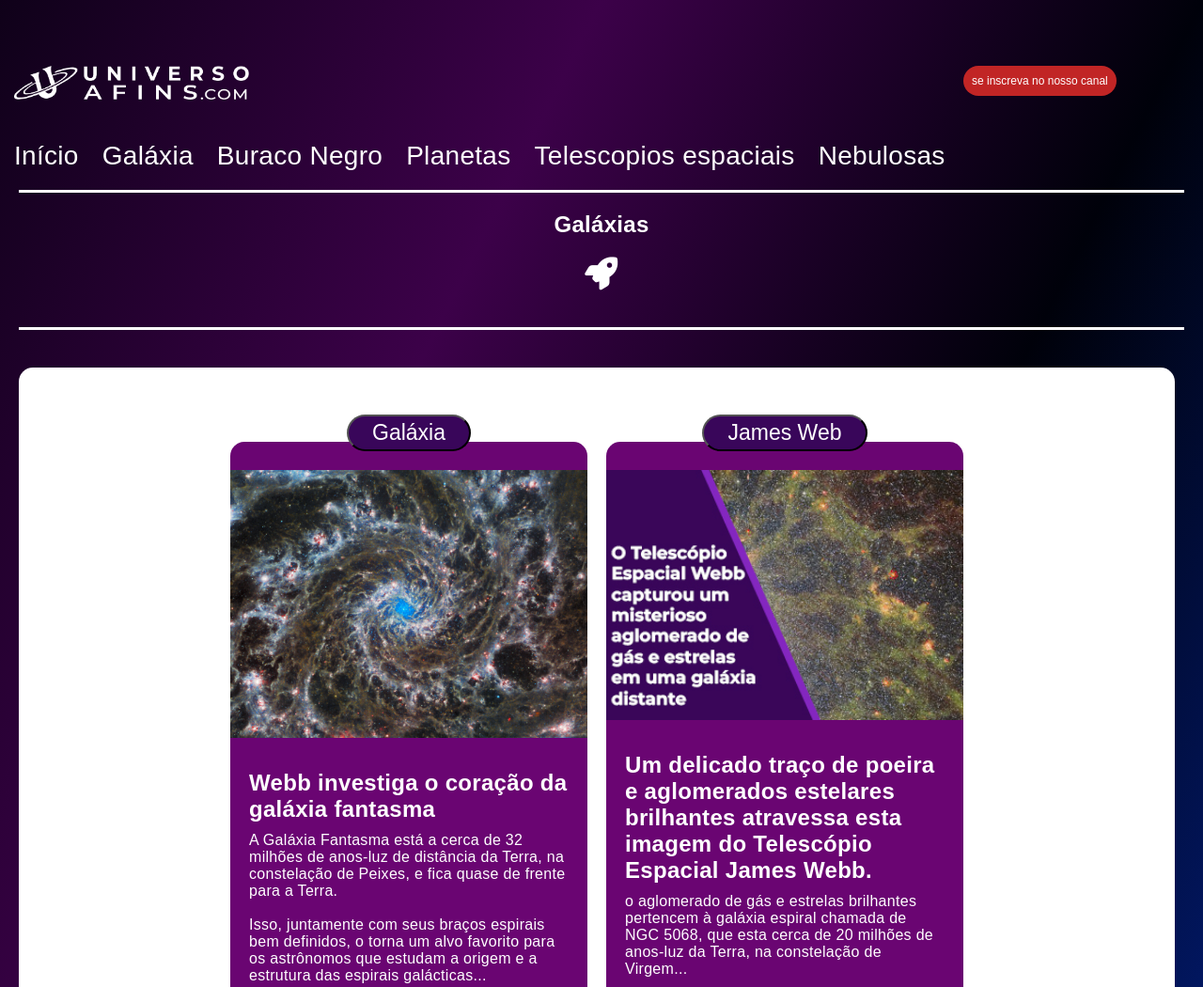
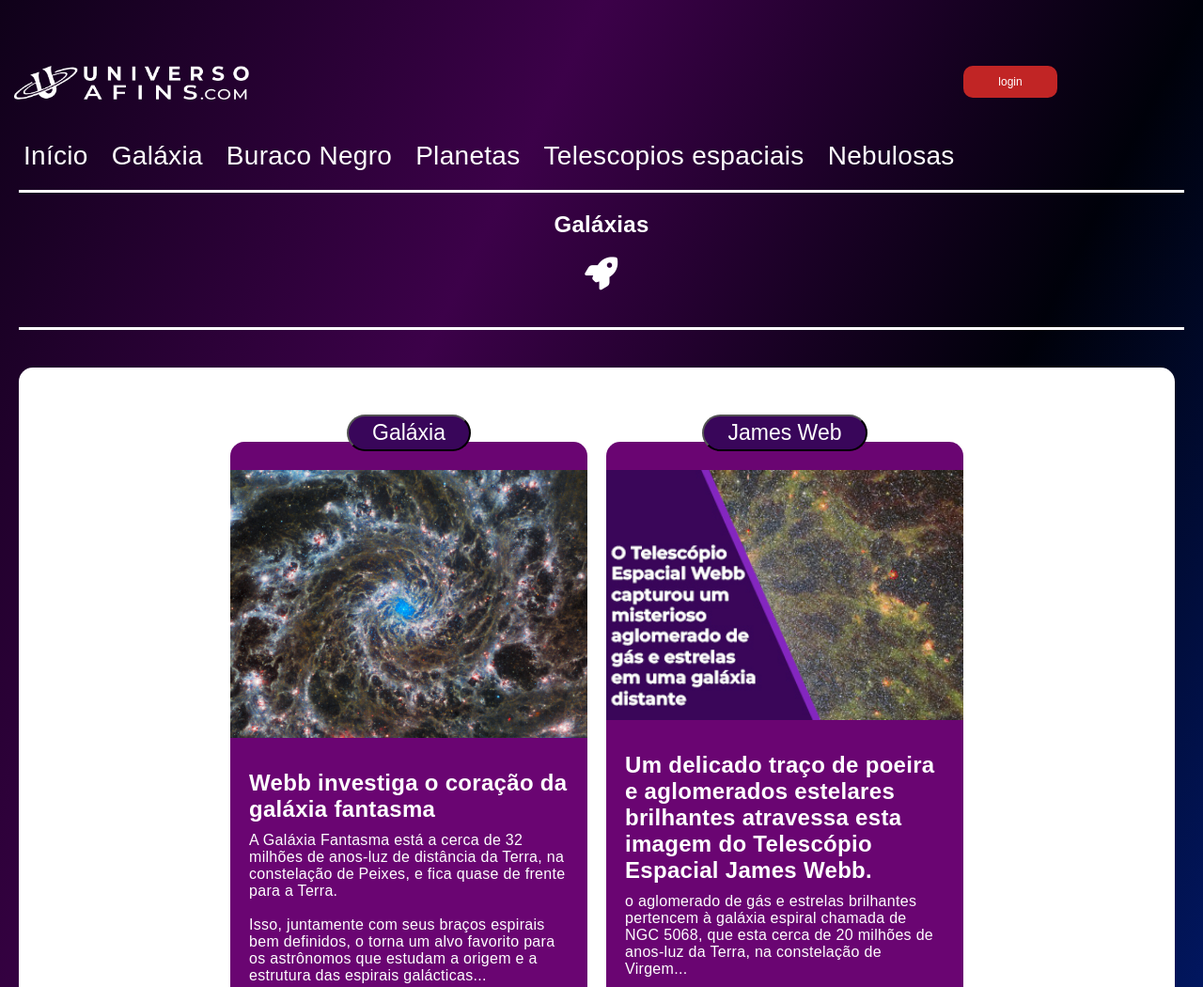
Before and after one commit to AlejandroFadim/UniversoAfins, a website: page public/pag_galaxia.html in a window 1280 px wide. Shown: the top 1050 px of the page at 94% size. Drawn offline with Linux system fonts and the light colour scheme; a web font is replaced by a local one.

Commit message:
correção css

```diff
--- a/public/css/style.css
+++ b/public/css/style.css
@@ -37,7 +37,6 @@
 header{
     display: flex;
     justify-content: space-between;
-    /* max-width: 77.5rem; */
     padding: 1.25rem 0;
     margin: 0rem 0.3125rem 1.25rem 0.9375rem;
 }
@@ -63,7 +62,7 @@
 .nav-bar{
     display: flex;
     justify-content: space-between;
-
+    margin-left: 10px;
 }
 
 .nav-list{
@@ -123,10 +122,10 @@
 
 .login-button button {
     border: none;
-    background-color: rgb(193, 37, 37);
-    padding: 0.5625rem;
-    margin-right: 0.9375rem;
-    border-radius: 26.5008px;
+    background-color: #c12525;
+    padding: 0.625rem;
+    width: 6.25rem;
+    border-radius: 0.625rem;
     color: #ffff;
     font-size: 0.75rem;
     cursor: pointer;
@@ -153,11 +152,12 @@
     align-items: center;
     flex-wrap: wrap;
     width: 100%;
-    height: max-content;
+    height: auto;
 }
 .frame{
+    max-width: 666.364px;
     width: 60%;
-    height: max-content;
+    height: auto;
 }
 iframe{
     width: 100%;
--- a/public/pag_galaxia.html
+++ b/public/pag_galaxia.html
@@ -20,7 +20,7 @@
 
             <div class="redes">
                 <div class="login-button logo" id="logo">
-                    <button><a href=""></a>se inscreva no nosso canal</button>
+                    <button><a href=""></a>login</button>
                     </div>
             </div>
         </header>
@@ -159,7 +159,7 @@
                 </div>
                 <div class="desenvolvdo">
                     <a href="https://github.com/BoemiaDEV" target="_blank">
-                        <h2> Desenvolvdo por BoemiaDEV <i class="fa-brands fa-github"></i></h2>
+                        <h2> Desenvolvdo por AlejandroFadim <i class="fa-brands fa-github"></i></h2>
                     </a>
 
                 </div>
```
Also changed, not shown: public/Pag_planetas.html (+2 -2 lines), public/pag_buraconegro.html (+2 -2 lines), public/pag_nebulosas.html (+2 -2 lines), public/pag_telescopio.html (+53 -18 lines).
